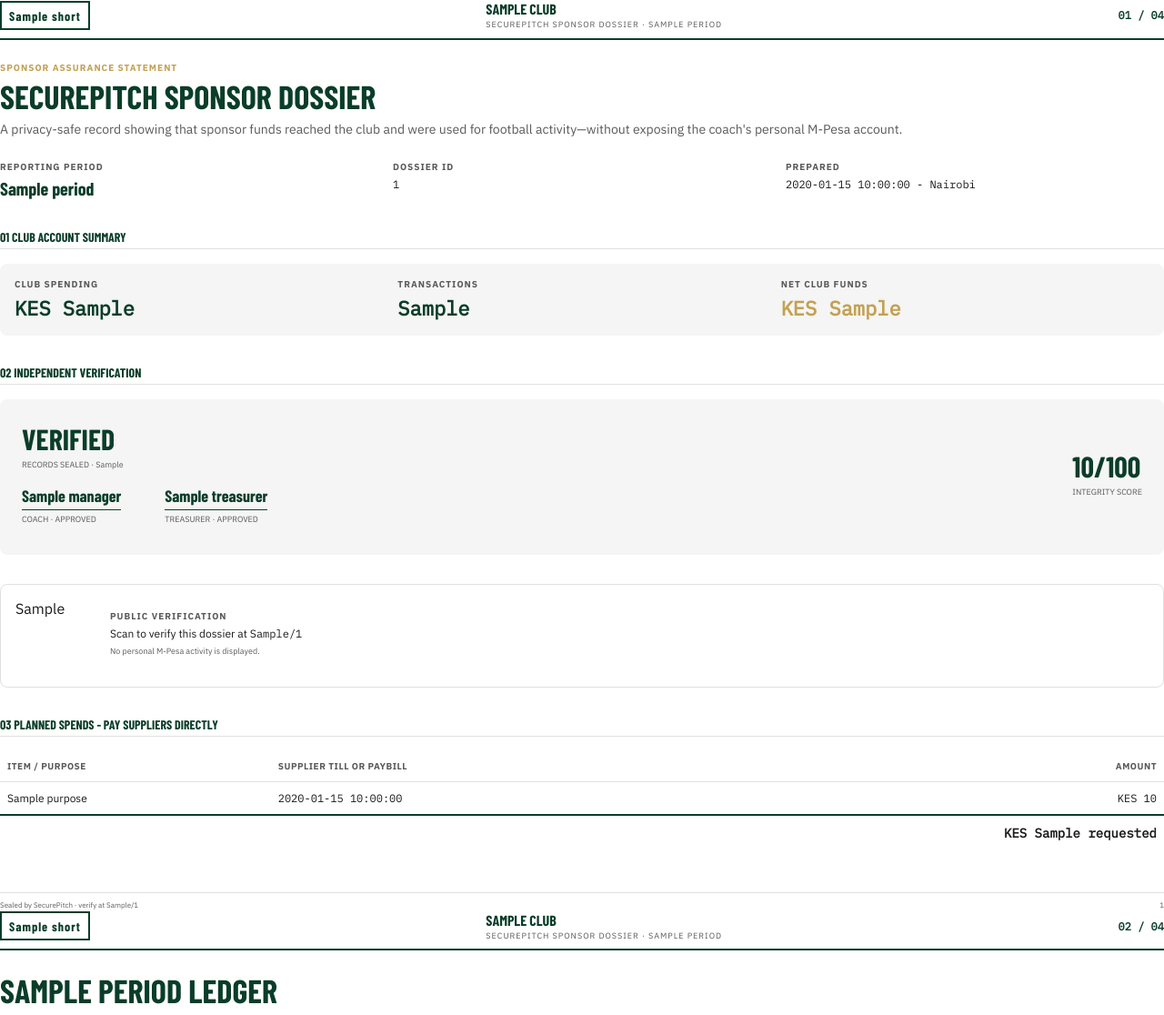
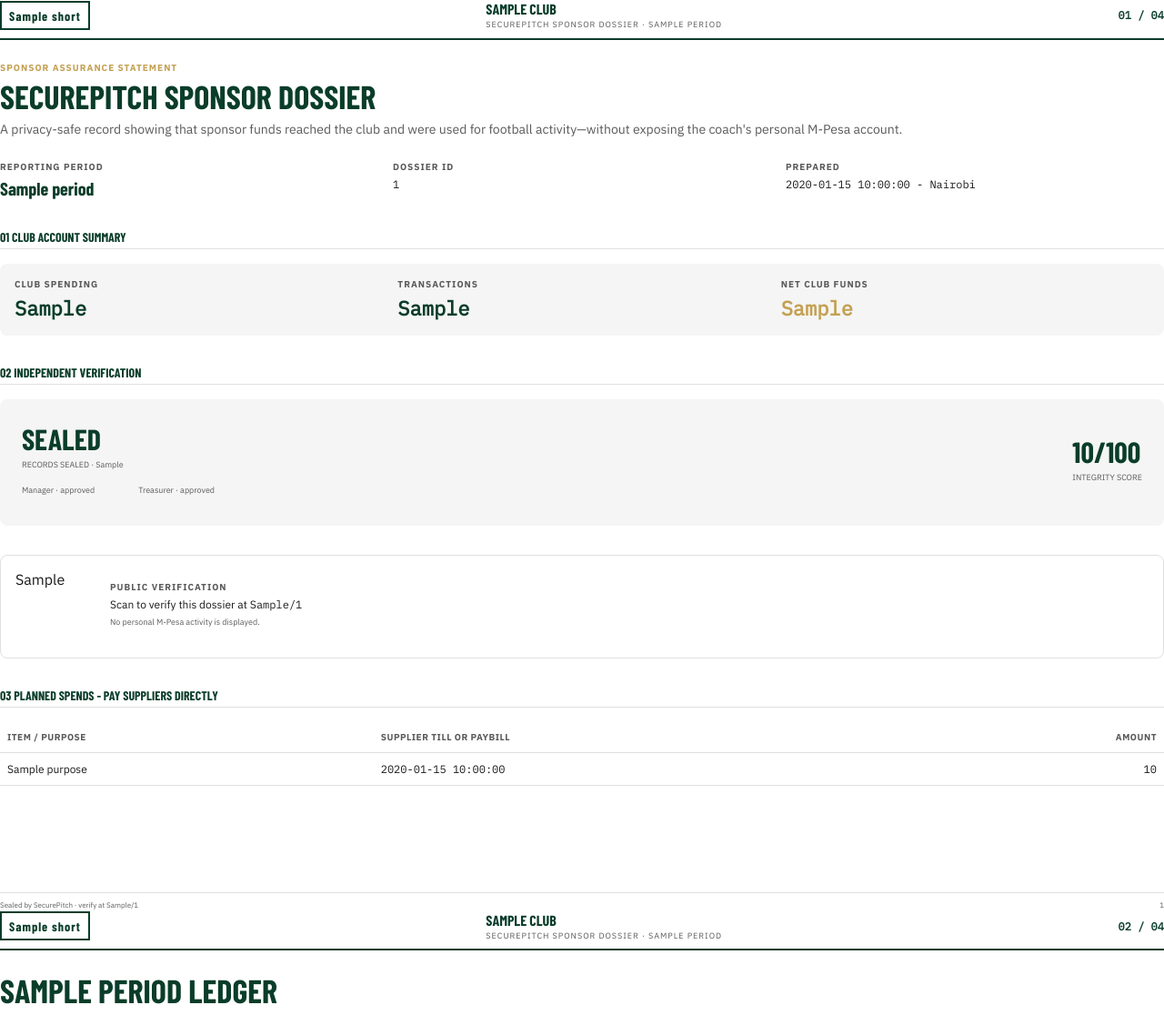
Before and after one commit to Mbjwanja1/SecurePitch, a Python web app: template services/engine/app/dossier/templates/dossier.html.j2 in a window 1280 px wide. Shown: the top 1116 px of the page at 91% size. Run offline with Jinja, Linux system fonts and the light colour scheme; the template is opened without the code that fills it: most values are stand-ins (such as "Sample title", 1, 10 or a date in 2020); grey boxes marked "Sample" are stand-in pictures.

Commit message:
fix(dossier): use formatted totals, fix states, and clean privacy text

```diff
--- a/services/engine/app/dossier/templates/_page1_summary.html.j2
+++ b/services/engine/app/dossier/templates/_page1_summary.html.j2
@@ -22,19 +22,19 @@
 
   <div class="section-title">01 CLUB ACCOUNT SUMMARY</div>
   <div class="summary-bar">
-    <div class="stat"><p class="label">CLUB SPENDING</p><h3 class="mono">KES {{ totals_cents.club_spending }}</h3></div>
+    <div class="stat"><p class="label">CLUB SPENDING</p><h3 class="mono">{{ totals.club_spending }}</h3></div>
     <div class="stat"><p class="label">TRANSACTIONS</p><h3 class="mono">{{ rows_disclosed }}</h3></div>
-    <div class="stat net"><p class="label">NET CLUB FUNDS</p><h3 class="mono">KES {{ totals_cents.net_funds }}</h3></div>
+    <div class="stat net"><p class="label">NET CLUB FUNDS</p><h3 class="mono">{{ totals.net_funds }}</h3></div>
   </div>
 
   <div class="section-title">02 INDEPENDENT VERIFICATION</div>
   <div class="verify">
     <div class="verify-left">
-      <h2>VERIFIED</h2>
+      <h2>SEALED</h2>
       <p class="small-note">RECORDS SEALED · {{ sealed_at_short }}</p>
       <div class="signatures">
-        <div class="sig"><p class="sig-name">{{ approvers.manager.name }}</p><p class="small-note">COACH · APPROVED</p></div>
-        <div class="sig"><p class="sig-name">{{ approvers.treasurer.name }}</p><p class="small-note">TREASURER · APPROVED</p></div>
+        <div class="sig"><p class="small-note">Manager · approved</p></div>
+        <div class="sig"><p class="small-note">Treasurer · approved</p></div>
       </div>
     </div>
     <div class="verify-right"><h2 class="score">{{ integrity.score }}/100</h2><p class="small-note">INTEGRITY SCORE</p></div>
@@ -54,9 +54,10 @@
     <thead><tr><th>ITEM / PURPOSE</th><th>SUPPLIER TILL OR PAYBILL</th><th class="right">AMOUNT</th></tr></thead>
     <tbody>
       {% for spend in planned_spends %}
-      <tr><td>{{ spend.purpose }}</td><td class="mono">{{ spend.till }}</td><td class="right mono">KES {{ spend.amount }}</td></tr>
+      <tr><td>{{ spend.purpose }}</td><td class="mono">{{ spend.till }}</td><td class="right mono">{{ spend.amount }}</td></tr>
+      {% else %}
+      <tr><td colspan="3" class="small-note">No planned spends listed.</td></tr>
       {% endfor %}
-      <tr class="total-row"><td colspan="2"></td><td class="right mono">KES {{ summary.requested }}</td></tr>
     </tbody>
   </table>
 
--- a/services/engine/app/dossier/templates/_page4_receipts.html.j2
+++ b/services/engine/app/dossier/templates/_page4_receipts.html.j2
@@ -30,7 +30,7 @@
 
   <div class="evidence-privacy" style="margin-top: 32px; border-top: 1px solid var(--line); padding-top: 16px;">
     <p class="label">EVIDENCE PRIVACY NOTICE</p>
-    <p class="small-note">Personal numbers and unrelated transaction details are redacted before sealing. Original files remain encrypted and access-logged.</p>
+    <p class="small-note">Personal numbers and unrelated transaction details are redacted before sealing.</p>
   </div>
 
   <div class="run-foot"><p>Sealed by SecurePitch · verify at {{ verify_base }}/{{ dossier.id }}</p><p class="mono">{{ kid }}</p></div>
```
